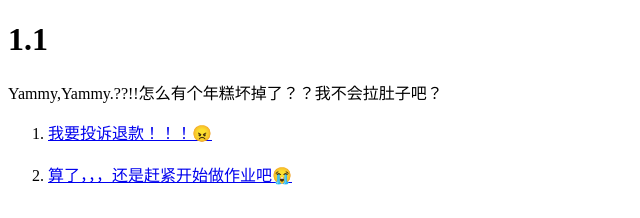
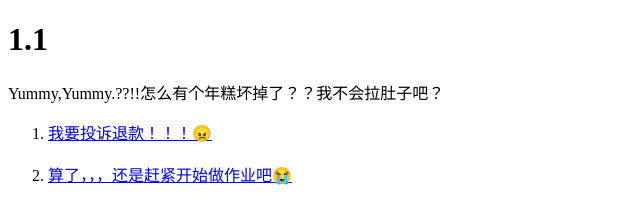
Before and after one commit to danniechenmengdan/danniechen_web, a plain HTML site: page html-exercise/1.1.html in a window 1280 px wide. Shown: the top 218 px of the page, 0-640 px from the left. Drawn offline with Linux system fonts and the light colour scheme.

Commit message:
4.20.1.1

```diff
--- a/html-exercise/1.1.html
+++ b/html-exercise/1.1.html
@@ -9,7 +9,7 @@
     <body>
         <h1>1.1</h1>
         <p>
-            Yammy,Yammy.??!!怎么有个年糕坏掉了？？我不会拉肚子吧？
+            Yummy,Yummy.??!!怎么有个年糕坏掉了？？我不会拉肚子吧？
         </p>
         <ol>
            <li> <a href="1.2.html"> 我要投诉退款！！！😠</a></li><br>
```
